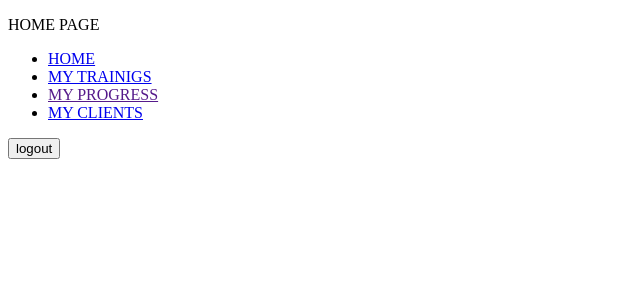
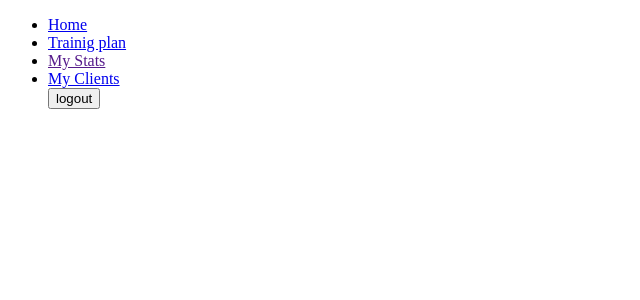
Before and after one commit to LevytskyiS/CoachPro, a Django app: page / in a window 1280 px wide. Shown: the top 300 px of the page, without its empty margins (0-640 px from the left). Run offline with Django 5.2, Linux system fonts and the light colour scheme; the visitor is signed in with stand-in values (Sample User, id 1).

Commit message:
html fixes

```diff
--- a/coachpro/main/templates/main/base.html
+++ b/coachpro/main/templates/main/base.html
@@ -7,7 +7,45 @@
     <title>Document</title>
 </head>
 <body>
+    <!-- Navbar -->
+    <div>
+        <ul>
+            <li>
+                <a href="{% url 'main:index' %}">Home</a>
+            </li>
+            {% if request.user.is_authenticated %}
+            <li>
+                <a href="#">Trainig plan</a>
+            </li>
+            <li>
+                <a href="{{ request.user.profile.get_absolute_url }}">My Stats</a>
+            </li>
+            {% if request.user.profile.notepage.get_absolute_url %}
+            <li>
+                <a href="{{ request.user.profile.notepage.get_absolute_url }}">My Notes</a>
+            </li>
+            <!-- Logging out via GET requests to the built-in logout view is deprecated. Use POST requests instead. -->
+            {% endif %}
+            {% if request.user.is_superuser %}
+            <li>
+                <a href="{% url 'main:client_list' %}">My Clients</a>
+            </li>
+            {% endif %}
+            <form method="post" action="{% url 'main:logout' %}">
+                {% csrf_token %}
+                <button type="submit">logout</button>
+            </form>
+            {% else %}
+            <li>
+                <a href="{% url 'main:registration' %}">Registration</a>
+            </li>
+            <li>
+                <a href="{% url 'main:login' %}">Login</a>
+            </li>
+            {% endif %}
 
+        </ul>
+    </div>
     {% block content %}
     {% endblock %}
 </body>
--- a/coachpro/main/templates/main/client_list.html
+++ b/coachpro/main/templates/main/client_list.html
@@ -12,7 +12,7 @@
     </div>
 
     {% if profiles %}
-        <p>PROFILES</p>
+        <p>Clients</p>
         <ul>
             {% for profile in profiles %}
             <li><a href="{{ profile.get_absolute_url }}">{{ profile.user.username }}</a></li>
--- a/coachpro/main/templates/main/index.html
+++ b/coachpro/main/templates/main/index.html
@@ -3,49 +3,4 @@
 
 {% block content %}
 
-    <div>
-        <p>HOME PAGE</p>
-    </div>
-    <div>
-        <ul>
-            {% if request.user.is_authenticated %}
-            <li>
-                <a href="{% url 'main:index' %}">HOME</a>
-            </li>
-            <li>
-                <a href="#">MY TRAINIGS</a>
-            </li>
-            <li>
-                <a href="{{ request.user.profile.get_absolute_url }}">MY PROGRESS</a>
-            </li>
-            {% if request.user.is_authenticated and note_page %}
-            <li>
-                <a href="{{ note_page.get_absolute_url }}">MY NOTES</a>
-            </li>
-            {% endif %}
-            {% if request.user.is_superuser and request.user.is_authenticated %}
-            <li>
-                <a href="{% url 'main:client_list' %}">MY CLIENTS</a>
-            </li>
-            {% endif %}
-            {% else %}
-            <div>
-                <p>LOGIN REQUIRED</p>
-
-            </div>
-            {% endif %}
-            {% if not request.user.is_authenticated %}
-            <a href="{% url 'main:registration' %}">REGISTRATION</a>
-            <a href="{% url 'main:login' %}">LOGIN</a>
-            {% endif %}
-        </ul>
-    </div>
-
-    <!-- Logging out via GET requests to the built-in logout view is deprecated. Use POST requests instead. -->
-    {% if request.user.is_authenticated %}
-    <form method="post" action="{% url 'main:logout' %}">
-        {% csrf_token %}
-        <button type="submit">logout</button>
-    </form>
-    {% endif %}
 {% endblock %}
--- a/coachpro/main/views.py
+++ b/coachpro/main/views.py
@@ -29,11 +29,11 @@ from .forms import (
 def index(request):
     if isinstance(request.user, AnonymousUser):
         return render(request, "main/index.html")
-    if request.user.is_superuser:
-        return render(request, "main/index.html")
-    note_page = NotePage.objects.get(profile=request.user.profile)
-    if note_page:
-        return render(request, "main/index.html", {"note_page": note_page})
+    # if request.user.is_superuser:
+    #     return render(request, "main/index.html")
+    # note_page = NotePage.objects.get(profile=request.user.profile)
+    # if note_page:
+    #     return render(request, "main/index.html", {"note_page": note_page})
     else:
         return render(request, "main/index.html")
 
```
